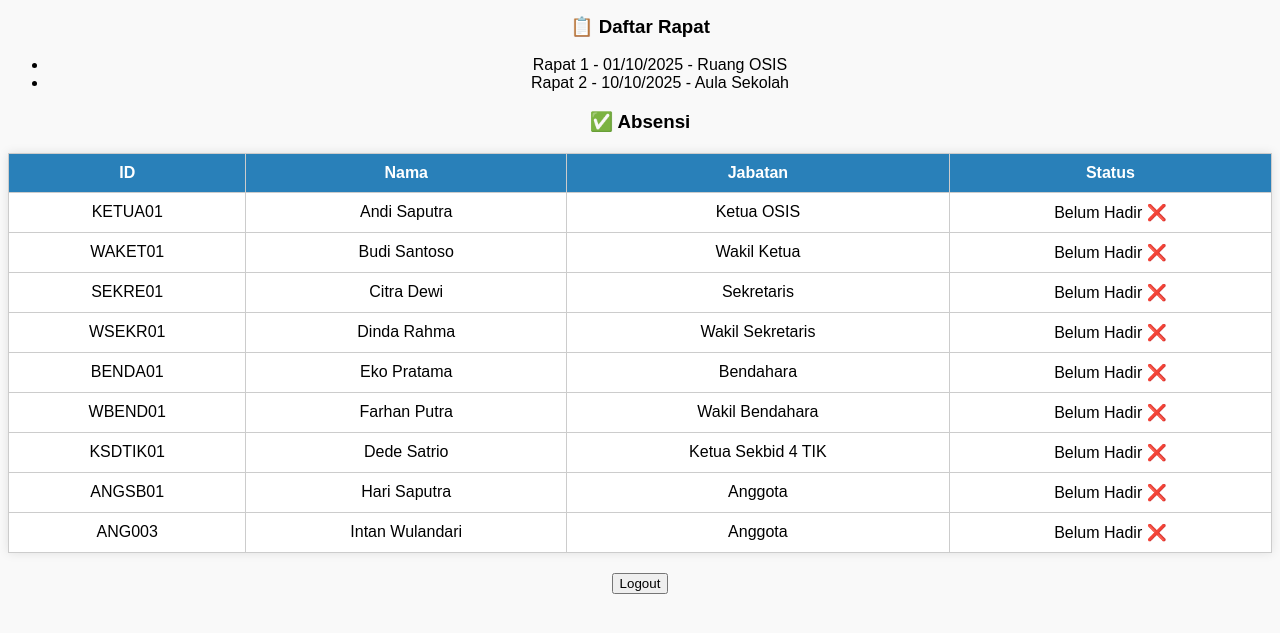
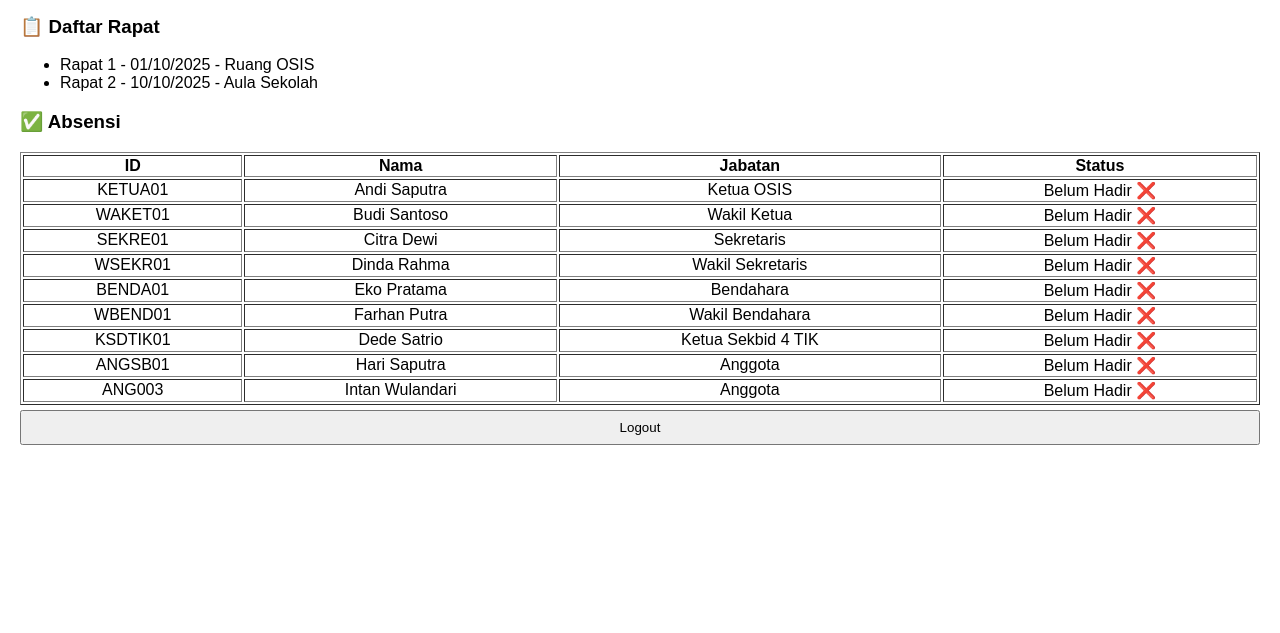
Before and after one commit to Gaming3200l/smart-school-system, a plain HTML site: page dashboard.html in a window 1280 px wide. Shown: the part 89-722 px from the top of the page. Drawn offline with Linux system fonts and the light colour scheme; sample sign-in values are in the browser's storage.

Commit message:
Update style.css

```diff
--- a/style.css
+++ b/style.css
@@ -1,27 +1,14 @@
 body {
   font-family: Arial, sans-serif;
-  text-align: center;
-  background: #f9f9f9;
+  margin: 20px;
 }
 
-h1 {
-  color: #2c3e50;
+form {
+  margin-bottom: 20px;
 }
 
-table {
-  margin: 20px auto;
-  border-collapse: collapse;
-  width: 80%;
-  background: #fff;
-  box-shadow: 0 0 10px rgba(0,0,0,0.1);
+input, button, textarea {
+  margin: 5px 0;
+  padding: 8px;
+  width: 100%;
 }
-
-th, td {
-  padding: 10px;
-  border: 1px solid #ccc;
-}
-
-th {
-  background: #2980b9;
-  color: white;
-}
```
